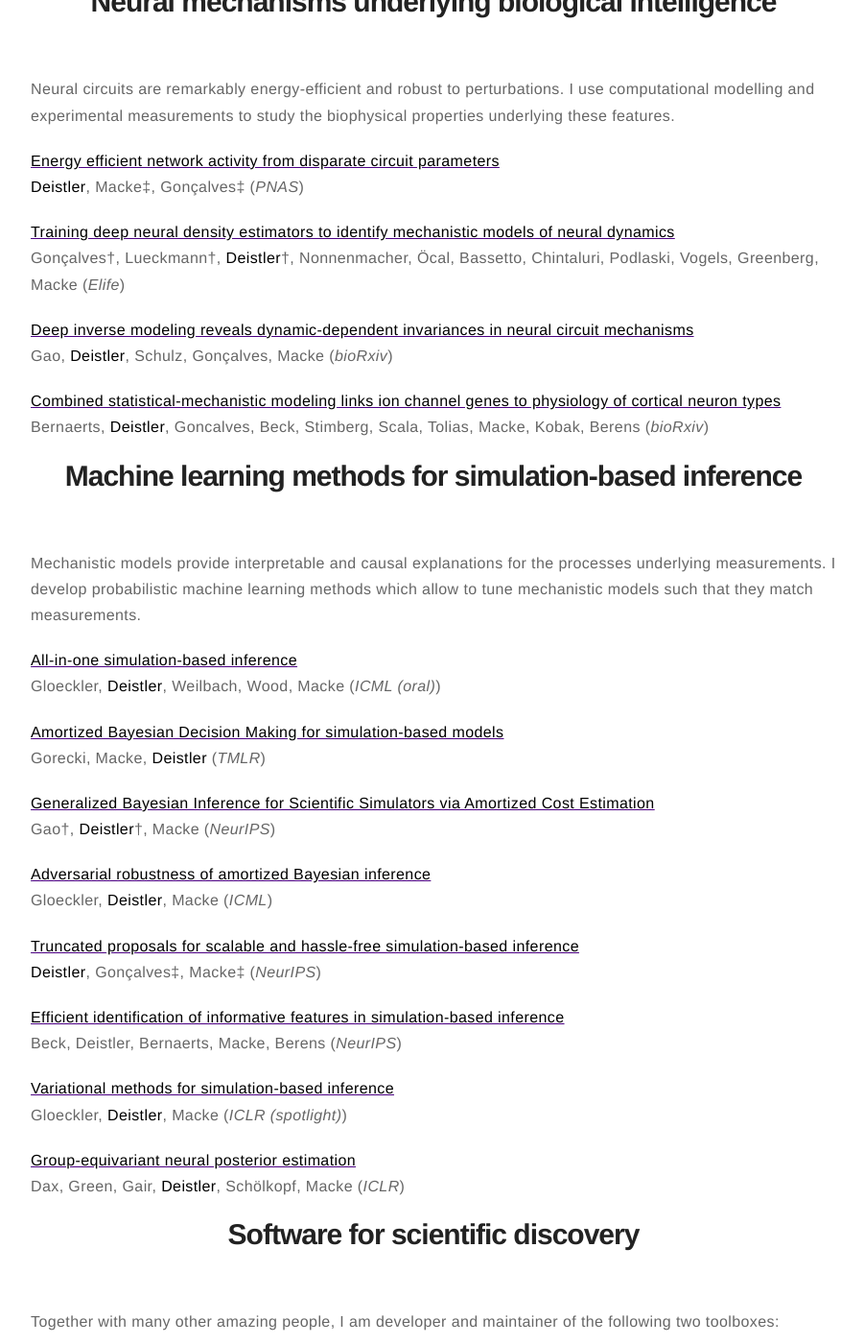
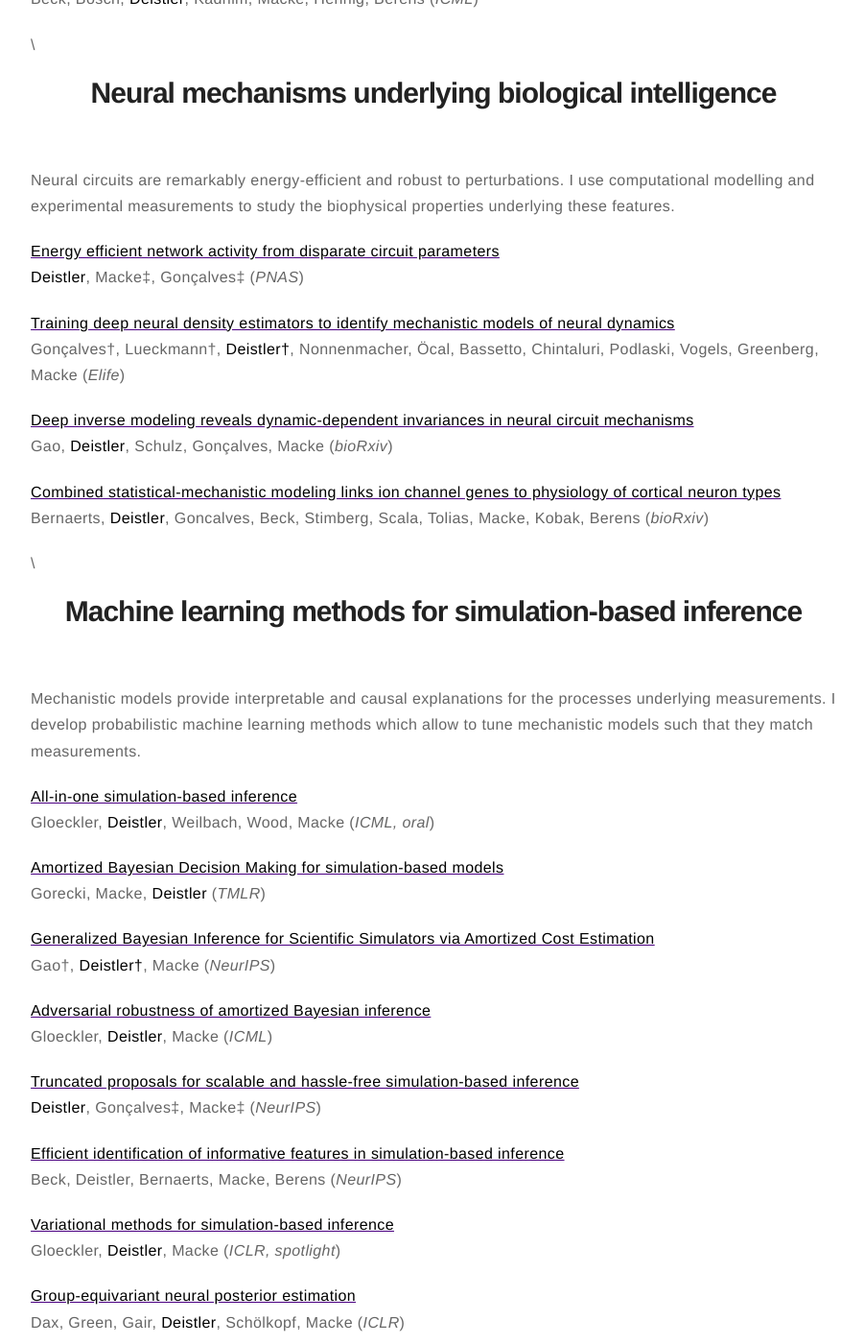
Before and after one commit to michaeldeistler/michaeldeistler.github.io, a Jekyll site: the page built from about.md, in a window 1280 px wide and 1400 px high, scrolled down 1005 px. Shown: the whole window at 96% size, without its empty margins (188-1089 px from the left). Built offline with Jekyll 4.4.1, drawn with Linux system fonts in a browser that asks for light colours.

Commit message:
formatting

```diff
--- a/about.md
+++ b/about.md
@@ -7,9 +7,8 @@ layout: page
 I am a PhD candidate at the [Max Planck International Research School for Intelligent Systems](https://imprs.is.mpg.de) and the [University of Tübingen](https://uni-tuebingen.de/en/). I am part of the [Machine Learning in Science lab](https://www.mackelab.org) led by Jakob Macke. I work on Machine Learning tools for scientific discovery, in particular in neuroscience. Below, I outline my main research interests.
 
 
-
+\
 # Large-scale biophysical modelling with differentiable simulation
-
 Biophysical modelling allows detailed insights into the processes underlying neural activity. Building accurate and large-scale biophysical modelling is challenging because these models are slow to simulate and cannot easily be fit to data. I develop tools and methods that enable to build large-scale biophysical models and to tune them such that the match measurements and perform computations.
 
 [**Differentiable simulation enables large-scale training of detailed biophysical models of neural dynamics**](https://www.biorxiv.org/content/10.1101/2024.08.21.608979v1)\
@@ -19,15 +18,15 @@ Biophysical modelling allows detailed insights into the processes underlying neu
 Beck, Bosch, **Deistler**, Kadhim, Macke, Hennig, Berens (_ICML_)
 
 
+\
 # Neural mechanisms underlying biological intelligence
-
 Neural circuits are remarkably energy-efficient and robust to perturbations. I use computational modelling and experimental measurements to study the biophysical properties underlying these features.
 
 [**Energy efficient network activity from disparate circuit parameters**](https://www.pnas.org/doi/abs/10.1073/pnas.2207632119)\
 **Deistler**, Macke‡, Gonçalves‡ (_PNAS_)
 
 [**Training deep neural density estimators to identify mechanistic models of neural dynamics**](https://elifesciences.org/articles/56261)\
-Gonçalves†, Lueckmann†, **Deistler**†, Nonnenmacher, Öcal, Bassetto, Chintaluri, Podlaski, Vogels, Greenberg, Macke (_Elife_)
+Gonçalves†, Lueckmann†, **Deistler†**, Nonnenmacher, Öcal, Bassetto, Chintaluri, Podlaski, Vogels, Greenberg, Macke (_Elife_)
 
 [**Deep inverse modeling reveals dynamic-dependent invariances in neural circuit mechanisms**](https://www.biorxiv.org/content/10.1101/2024.08.21.608969v2.abstract)\
 Gao, **Deistler**, Schulz, Gonçalves, Macke (_bioRxiv_)
@@ -36,18 +35,18 @@ Gao, **Deistler**, Schulz, Gonçalves, Macke (_bioRxiv_)
 Bernaerts, **Deistler**, Goncalves, Beck, Stimberg, Scala, Tolias, Macke, Kobak, Berens (_bioRxiv_)
 
 
+\
 # Machine learning methods for simulation-based inference
-
 Mechanistic models provide interpretable and causal explanations for the processes underlying measurements. I develop probabilistic machine learning methods which allow to tune mechanistic models such that they match measurements.
 
 [**All-in-one simulation-based inference**](https://arxiv.org/abs/2404.09636)\
-Gloeckler, **Deistler**, Weilbach, Wood, Macke (_ICML (oral)_)
+Gloeckler, **Deistler**, Weilbach, Wood, Macke (_ICML, oral_)
 
 [**Amortized Bayesian Decision Making for simulation-based models**](https://openreview.net/forum?id=BQE4MTAfCE)\
 Gorecki, Macke, **Deistler** (_TMLR_)
 
 [**Generalized Bayesian Inference for Scientific Simulators via Amortized Cost Estimation**](https://proceedings.neurips.cc/paper_files/paper/2023/hash/fdd565f63f49776bef620e0ce368a492-Abstract-Conference.html)\
-Gao†, **Deistler**†, Macke (_NeurIPS_)
+Gao†, **Deistler†**, Macke (_NeurIPS_)
 
 [**Adversarial robustness of amortized Bayesian inference**](https://proceedings.mlr.press/v202/gloeckler23a.html)\
 Gloeckler, **Deistler**, Macke (_ICML_)
@@ -59,15 +58,14 @@ Gloeckler, **Deistler**, Macke (_ICML_)
 Beck, Deistler, Bernaerts, Macke, Berens (_NeurIPS_)
 
 [**Variational methods for simulation-based inference**](https://openreview.net/forum?id=kZ0UYdhqkNY)\
-Gloeckler, **Deistler**, Macke (_ICLR (spotlight)_)
+Gloeckler, **Deistler**, Macke (_ICLR, spotlight_)
 
 [**Group-equivariant neural posterior estimation**](https://arxiv.org/abs/2111.13139)\
 Dax, Green, Gair, **Deistler**, Schölkopf, Macke (_ICLR_)
 
 
-
-# Software for scientific discovery
-
+\
+## Software for scientific discovery
 Together with many other amazing people, I am developer and maintainer of the following two toolboxes:
 - [sbi](https://github.com/sbi-dev/sbi), a PyTorch toolbox for simulation-based Bayesian inference and
 - [Jaxley](http://github.com/jaxleyverse/jaxley), a differentiable simulator for biophysically detailed neuron models in JAX.
```
